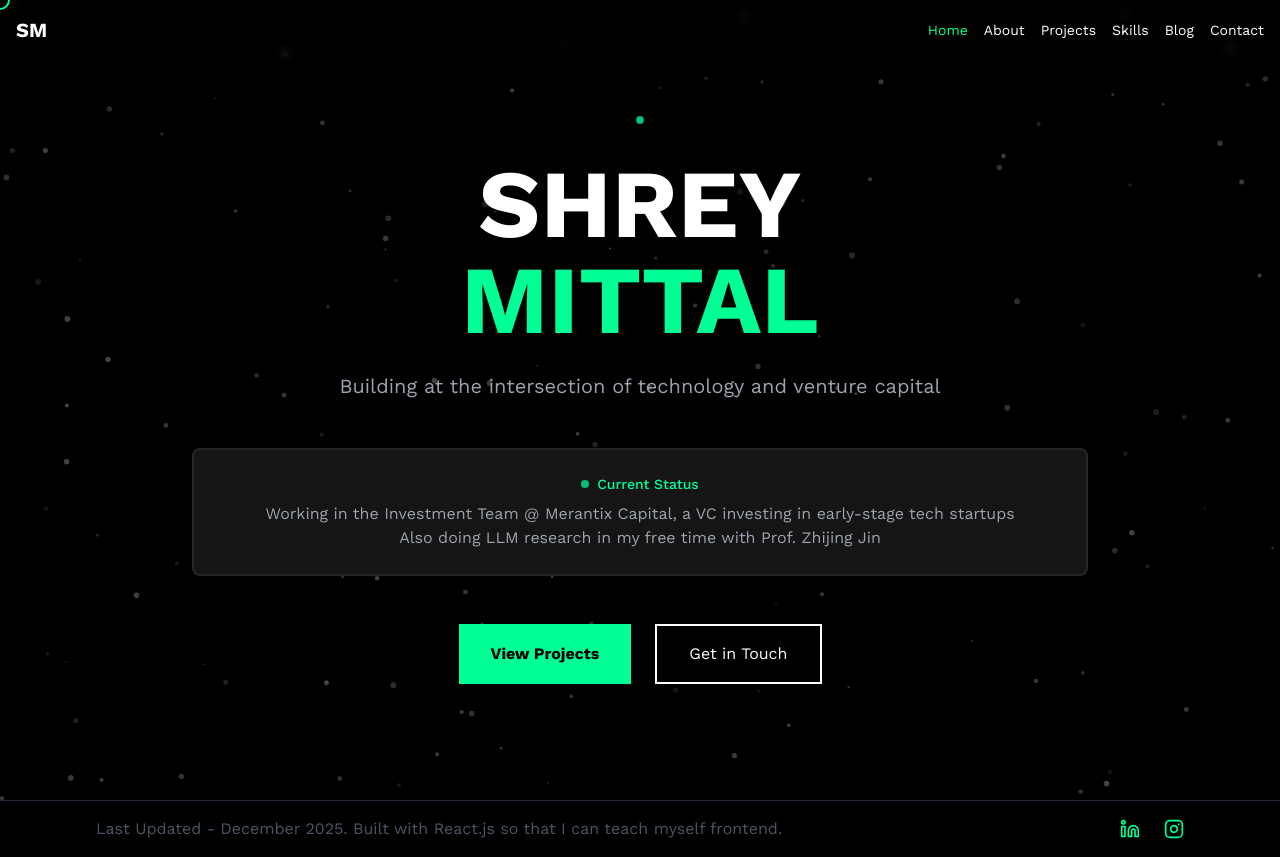
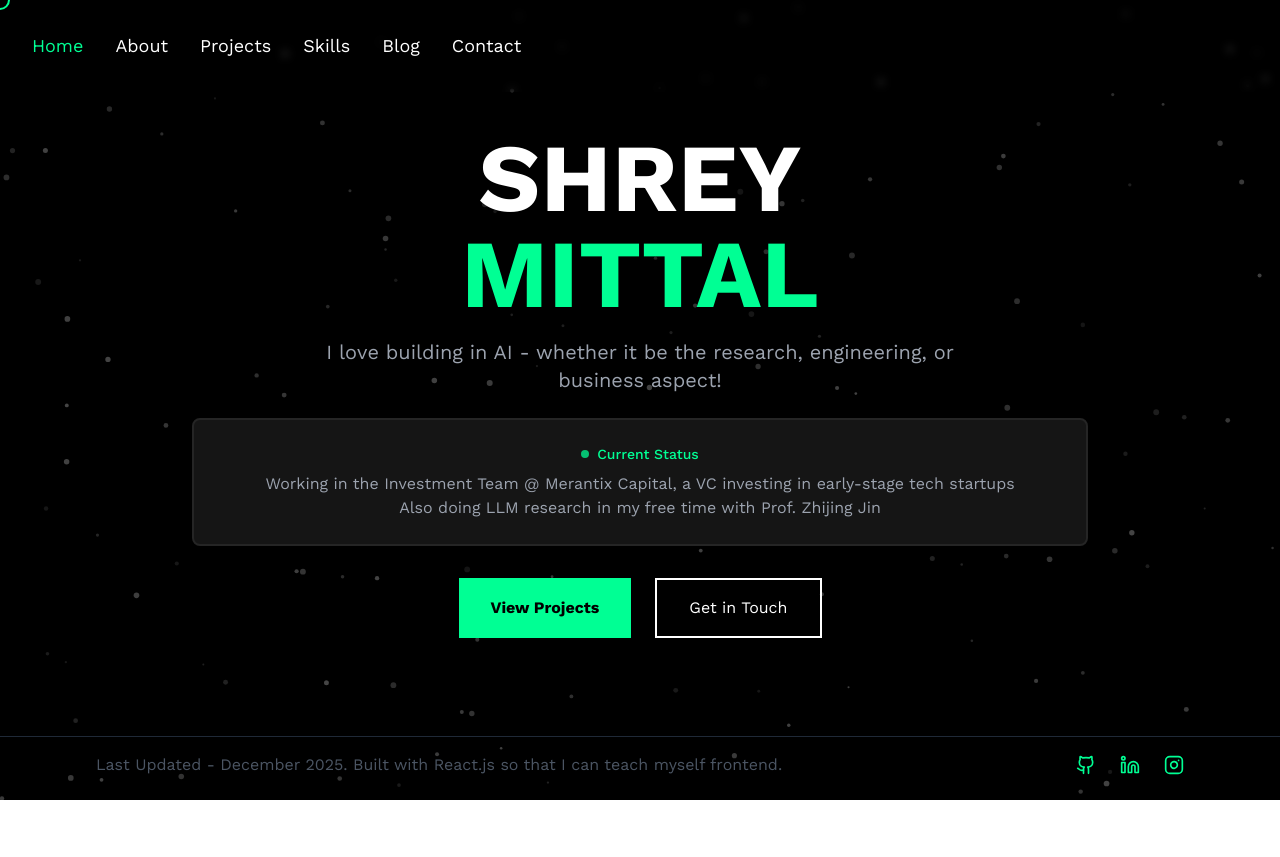
Before and after one commit to shreymittal1000/website, a React (Vite) app: page / in a window 1280 px wide. After the commit the page ends 800 px from the top, so only its background shows below. Built offline with nearby package versions, Linux system fonts and the light colour scheme.

Commit message:
navigation bar touches

```diff
--- a/src/components/Footer.jsx
+++ b/src/components/Footer.jsx
@@ -1,5 +1,5 @@
 import React from 'react';
-import { Linkedin, Instagram } from 'lucide-react';
+import { Linkedin, Instagram, Github } from 'lucide-react';
 
 export default function Footer({ setIsHovering }) {
   return (
@@ -10,6 +10,16 @@ export default function Footer({ setIsHovering }) {
             Last Updated - December 2025. Built with React.js so that I can teach myself frontend.
           </div>
           <div className="flex gap-6">
+            <a
+              href="https://www.github.com/shreymittal1000/"
+              target="_blank"
+              rel="noopener noreferrer"
+              className="text-[#00FF94] hover:opacity-80 transition-opacity"
+              onMouseEnter={() => setIsHovering(true)}
+              onMouseLeave={() => setIsHovering(false)}
+            >
+              <Github size={20} />
+            </a>
             <a
               href="https://linkedin.com/in/shrey-mittal-101"
               target="_blank"
--- a/src/components/Navigation.jsx
+++ b/src/components/Navigation.jsx
@@ -15,22 +15,22 @@ export default function Navigation({ currentPath, navigate, setIsHovering }) {
 
   return (
     <>
-      <nav className="fixed top-0 left-0 right-0 z-50 p-4 flex justify-between items-center backdrop-blur-sm">
-        <div
-          className="text-xl font-bold cursor-pointer"
+      <nav className="fixed top-0 left-0 right-0 z-50 p-8 flex justify-between items-center backdrop-blur-sm">
+        {/* <div
+          className="text-3xl font-bold cursor-pointer"
           onMouseEnter={() => setIsHovering(true)}
           onMouseLeave={() => setIsHovering(false)}
           onClick={() => navigate('/')}
         >
-          SM
-        </div>
+          {'>'} Shrey
+        </div> */}
 
-        <div className="hidden md:flex gap-4 items-center">
+        <div className="hidden md:flex gap-8 items-center">
           {navLinks.map((link) => (
             <button
               key={link.path}
               onClick={() => navigate(link.path)}
-              className={`social-link text-sm hover:text-[#00FF94] transition-colors ${
+              className={`social-link text-lg hover:text-[#00FF94] transition-colors ${
                 currentPath === link.path ? 'text-[#00FF94]' : ''
               }`}
               onMouseEnter={() => setIsHovering(true)}
--- a/src/pages/ContactPage.jsx
+++ b/src/pages/ContactPage.jsx
@@ -108,7 +108,7 @@ export default function ContactPage({ setIsHovering }) {
                 </a>
 
                 <a
-                  href="https://instagram.com"
+                  href="https://instagram.com/shreymittal1000"
                   target="_blank"
                   rel="noopener noreferrer"
                   className="flex items-center gap-4 p-4 bg-[#252525] hover:bg-[#333] rounded-lg transition-colors"
--- a/src/pages/HomePage.jsx
+++ b/src/pages/HomePage.jsx
@@ -2,23 +2,22 @@ import React from 'react';
 
 export default function HomePage({ navigate, setIsHovering }) {
   return (
-    <section className="min-h-screen flex items-center justify-center px-8 page-enter">
+    <section className="min-h-[92vh] flex items-center justify-center px-8 page-enter">
       <div className="max-w-4xl w-full text-center">
         <div className="mb-8 flex items-center justify-center gap-4 fade-in-up">
-          <div className="w-2 h-2 bg-[#00FF94] rounded-full animate-pulse" />
         </div>
 
-        <h1 className="text-7xl md:text-8xl font-bold mb-6 fade-in-up delay-1">
+        <h1 className="text-7xl md:text-8xl font-bold mb-4 fade-in-up delay-1">
           SHREY
-          <br />
+          <br/>
           <span className="text-[#00FF94]">MITTAL</span>
         </h1>
 
-        <p className="text-xl text-gray-400 max-w-2xl mx-auto mb-12 fade-in-up delay-2">
-          Building at the intersection of technology and venture capital
+        <p className="text-xl text-gray-400 max-w-2xl mx-auto mb-6 fade-in-up delay-2">
+          I love building in AI - whether it be the research, engineering, or business aspect!
         </p>
 
-        <div className="mb-12 p-6 bg-[#151515] border-2 border-[#252525] rounded-lg fade-in-up delay-3">
+        <div className="mb-8 p-6 bg-[#151515] border-2 border-[#252525] rounded-lg fade-in-up delay-3">
           <div className="flex items-center justify-center gap-2 mb-2">
             <div className="w-2 h-2 bg-[#00FF94] rounded-full animate-pulse" />
             <span className="text-sm font-medium text-[#00FF94]">Current Status</span>
```
